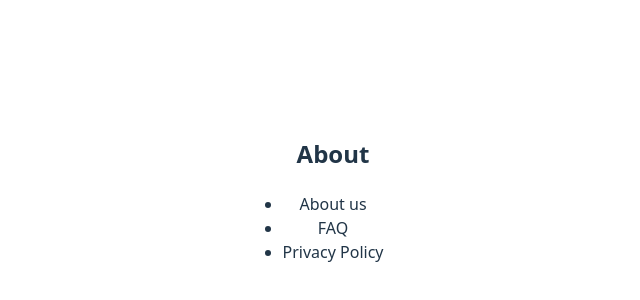
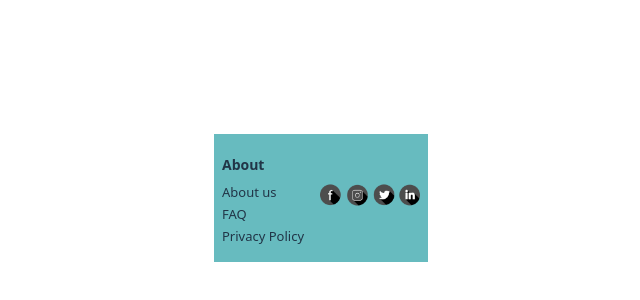
Before and after one commit to Edgartheprogrammer/Cats-adoption, a React (Vite) app: page / in a window 1280 px wide. Shown: the part 202-502 px from the top of the page, without its empty margins (327-967 px from the left). Built offline with nearby package versions, Linux system fonts and the light colour scheme.

Commit message:
added all info needed to footer, created a footer css file, all style and info finished except footer widht

```diff
--- a/src/App.jsx
+++ b/src/App.jsx
@@ -6,6 +6,10 @@ import CatsSlider from './components/CatsSlider'
 import CatCard from './components/CatCard'
 import Button from './components/Button'
 import Footer from './components/Footer'
+import HomePage from './pages/HomePage'
+import AdoptPage from './pages/AdoptPage'
+import InConstruchion from './pages/InConstruction'
+import { BrowserRouter as Router, Routes, Route } from 'react-router-dom'
 
 
 function App() {
--- a/src/components/Footer.jsx
+++ b/src/components/Footer.jsx
@@ -5,13 +5,15 @@ const Footer = () => {
   return (
     <div className='footer-container'>
         <div className='footer-about'>
-            <ul>
-                <h2>About</h2>
-                <li>About us</li>
-                <li>FAQ</li>
-                <li>Privacy Policy</li>
-            </ul>
+        <h2>About</h2>
+        <p>About us</p>
+        <p>FAQ</p>
+        <p>Privacy Policy</p>
         </div>
+
+        <div className='footer-social'>
+            <img src='./images/social-media.png' alt='social media'/>
+            </div>
     </div>
   )
 }
--- a/src/styles/Footer.css
+++ b/src/styles/Footer.css
@@ -1,6 +1,27 @@
-.footer.container {
+.footer-container {
     display: flex;
-    align-items: left;
+    justify-content: space-between;
+    align-items: center;
     background-color: #67BBBF;
+    width: 100%;
+    padding: 8px;
 
 }
+
+.footer-about h2 {
+    font-size: 14px;
+    font-weight: bold;
+    text-align: left;
+
+}
+
+.footer-about P {
+    text-align: left;
+    font-size: 13px;
+    line-height: 0.7;
+}
+
+.footer-social img {
+    width: 100px;
+    height: auto;
+}
```
